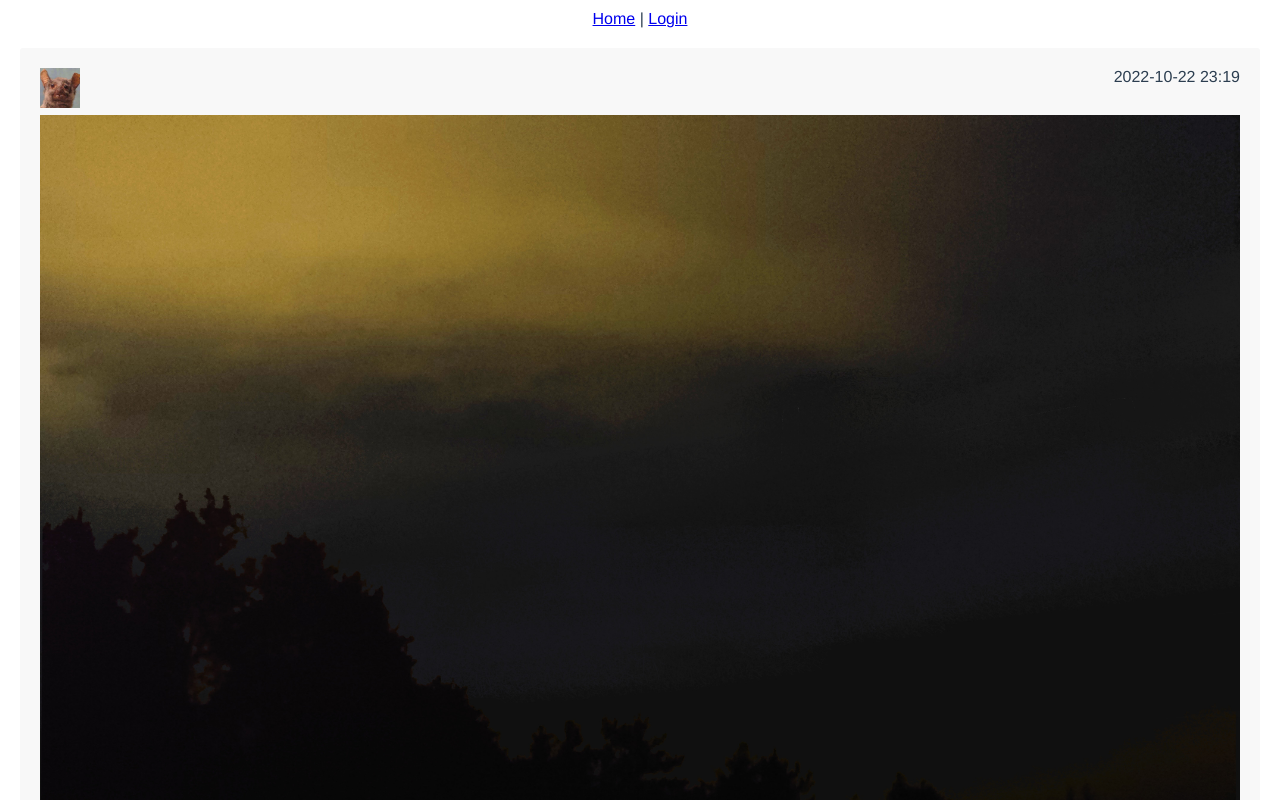
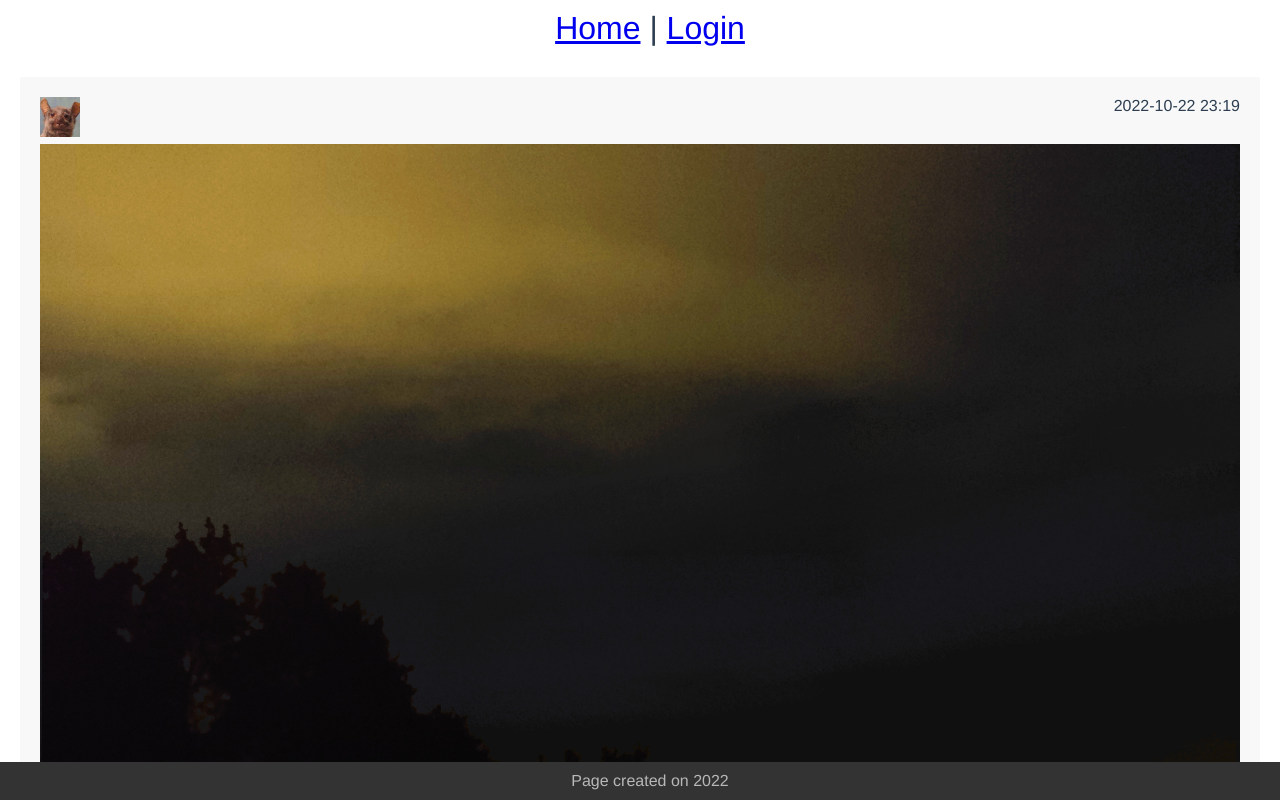
Before and after one commit to TheHighestBit/WAD22, a Vue app: page / in a window 1280 px wide. Shown: the top 800 px of the page. Built offline with nearby package versions, Linux system fonts and the light colour scheme.

Commit message:
Completed tasks 1-3 and 5.

```diff
--- a/src/App.vue
+++ b/src/App.vue
@@ -1,7 +1,7 @@
 <template>
-  <HeaderComponent id="header"></HeaderComponent>
-  <router-view id="body"/>
-  <FooterComponent id="footer"></FooterComponent>
+  <HeaderComponent></HeaderComponent>
+  <router-view id="router"/>
+  <FooterComponent></FooterComponent>
 </template>
 
 <style>
@@ -13,24 +13,16 @@
   color: #2c3e50;
 }
 body{
-  display: flex;
-  flex-direction: column;
   margin: 0;
 }
 
+#router {
 
-#header{
-  margin-top: 10px;
-}
-#body {
-  flex-grow: 1;
-}
-#footer {
-  margin-top: auto;
 }
 
+</style>
 
-</style>
+
 <script>
 import FooterComponent from "@/components/FooterComponent";
 import HeaderComponent from "@/components/HeaderComponent";
--- a/src/components/FooterComponent.vue
+++ b/src/components/FooterComponent.vue
@@ -10,8 +10,11 @@ export default {
 
 <style scoped>
   p{
+    position: fixed;
+    bottom: 0;
     margin: 0;
     padding: 10px;
+    width: 100%;
 
     background-color: #333;
     color: #b8b8b8;
--- a/src/components/HeaderComponent.vue
+++ b/src/components/HeaderComponent.vue
@@ -1,5 +1,5 @@
 <template>
-  <nav>
+  <nav class="navbar">
     <router-link to="/">Home</router-link> |
     <router-link to="/login">Login</router-link>
   </nav>
@@ -12,5 +12,13 @@ export default {
 </script>
 
 <style scoped>
+  .navbar{
+    font-size: 2rem;
 
+    width: 100%;
+    background: white;
+    top: 0;
+    margin: 0;
+    padding: 10px;
+  }
 </style>
--- a/src/views/AboutView.vue
+++ /dev/null
@@ -1,5 +0,0 @@
-<template>
-  <div class="about">
-    <h1>This is an about page</h1>
-  </div>
-</template>
```
